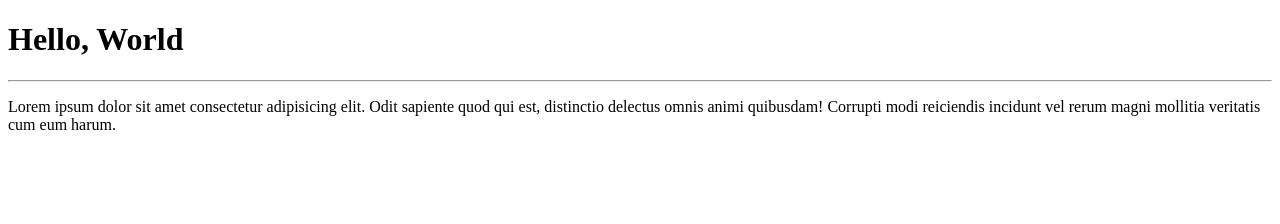
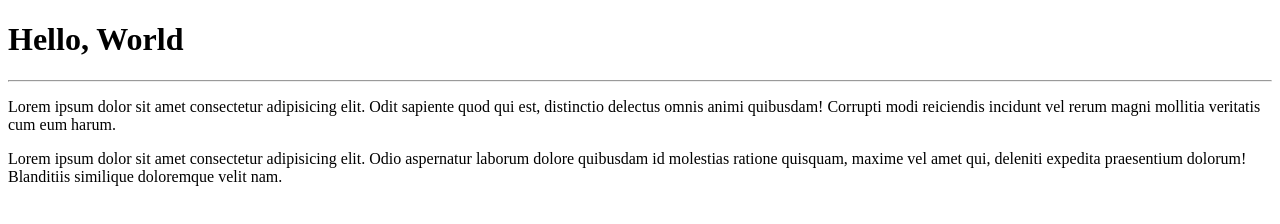
Before and after one commit to Lokiatos/Ola-Mundo, a plain HTML site: page site-exemplo/index.html in a window 1280 px wide. Drawn offline with Linux system fonts and the light colour scheme.

Commit message:
Adicionei um parágrafo

```diff
--- a/site-exemplo/index.html
+++ b/site-exemplo/index.html
@@ -9,5 +9,6 @@
     <h1>Hello, World</h1>
     <hr>
     <p>Lorem ipsum dolor sit amet consectetur adipisicing elit. Odit sapiente quod qui est, distinctio delectus omnis animi quibusdam! Corrupti modi reiciendis incidunt vel rerum magni mollitia veritatis cum eum harum.</p>
+    <p>Lorem ipsum dolor sit amet consectetur adipisicing elit. Odio aspernatur laborum dolore quibusdam id molestias ratione quisquam, maxime vel amet qui, deleniti expedita praesentium dolorum! Blanditiis similique doloremque velit nam.</p>
 </body>
 </html>
```
